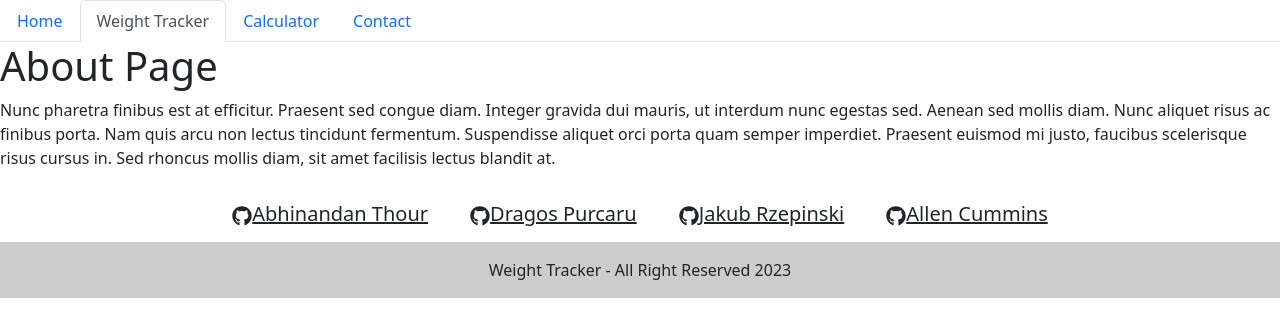
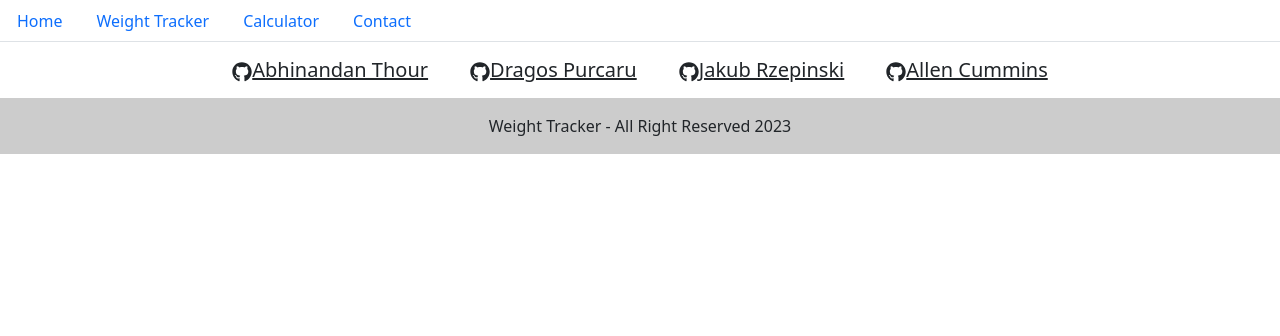
Before and after one commit to Bh00fie/Weight-Tracker, a React (Create React App) app: page /about in a window 1280 px wide. Shown: the top 336 px of the page. Built offline with nearby package versions, Linux system fonts and the light colour scheme.

Commit message:
changed title in the weight tracker page

```diff
--- a/src/App.js
+++ b/src/App.js
@@ -2,7 +2,7 @@ import React from 'react';
 import { BrowserRouter as Router, Route, Routes } from 'react-router-dom';
 import NavTabs from './components/NavTabs';
 import Home from './components/pages/Home';
-import Tracker from './components/pages/About';
+import Tracker from './components/pages/Tracker';
 import Calculator from './components/pages/Calculator';
 import Contact from './components/pages/Contact';
 import Footer from './components/footer';
@@ -16,7 +16,7 @@ function App() {
 
         <Routes>
           <Route path="/" element={<Home />} />
-          <Route path="about" element={<Tracker />} />
+          <Route path="tracker" element={<Tracker />} />
           <Route path="calculator" element={<Calculator />} />
           <Route path="contact/*" element={<Contact />} />
         </Routes>
--- a/src/components/NavTabs.js
+++ b/src/components/NavTabs.js
@@ -17,7 +17,7 @@ function NavTabs() {
       </li>
       <li className="nav-item">
         <NavLink
-          to="about"
+          to="tracker"
           className={({ isActive }) =>
             isActive ? 'nav-link active' : 'nav-link'
           }
--- a/src/components/pages/About.js
+++ /dev/null
@@ -1,18 +0,0 @@
-import React from "react";
-
-function Tracker() {
-  return (
-    <div>
-      <h1>About Page</h1>
-      <p>
-        Nunc pharetra finibus est at efficitur. Praesent sed congue diam. Integer gravida dui
-        mauris, ut interdum nunc egestas sed. Aenean sed mollis diam. Nunc aliquet risus ac finibus
-        porta. Nam quis arcu non lectus tincidunt fermentum. Suspendisse aliquet orci porta quam
-        semper imperdiet. Praesent euismod mi justo, faucibus scelerisque risus cursus in. Sed
-        rhoncus mollis diam, sit amet facilisis lectus blandit at.
-      </p>
-    </div>
-  );
-}
-
-export default Tracker;
--- /dev/null
+++ b/src/components/pages/Tracker.js
@@ -0,0 +1,11 @@
+import React from "react";
+
+function Tracker() {
+  return (
+    <div>
+      <h1>Weight Tracker</h1>
+    </div>
+  );
+}
+
+export default Tracker;
```
